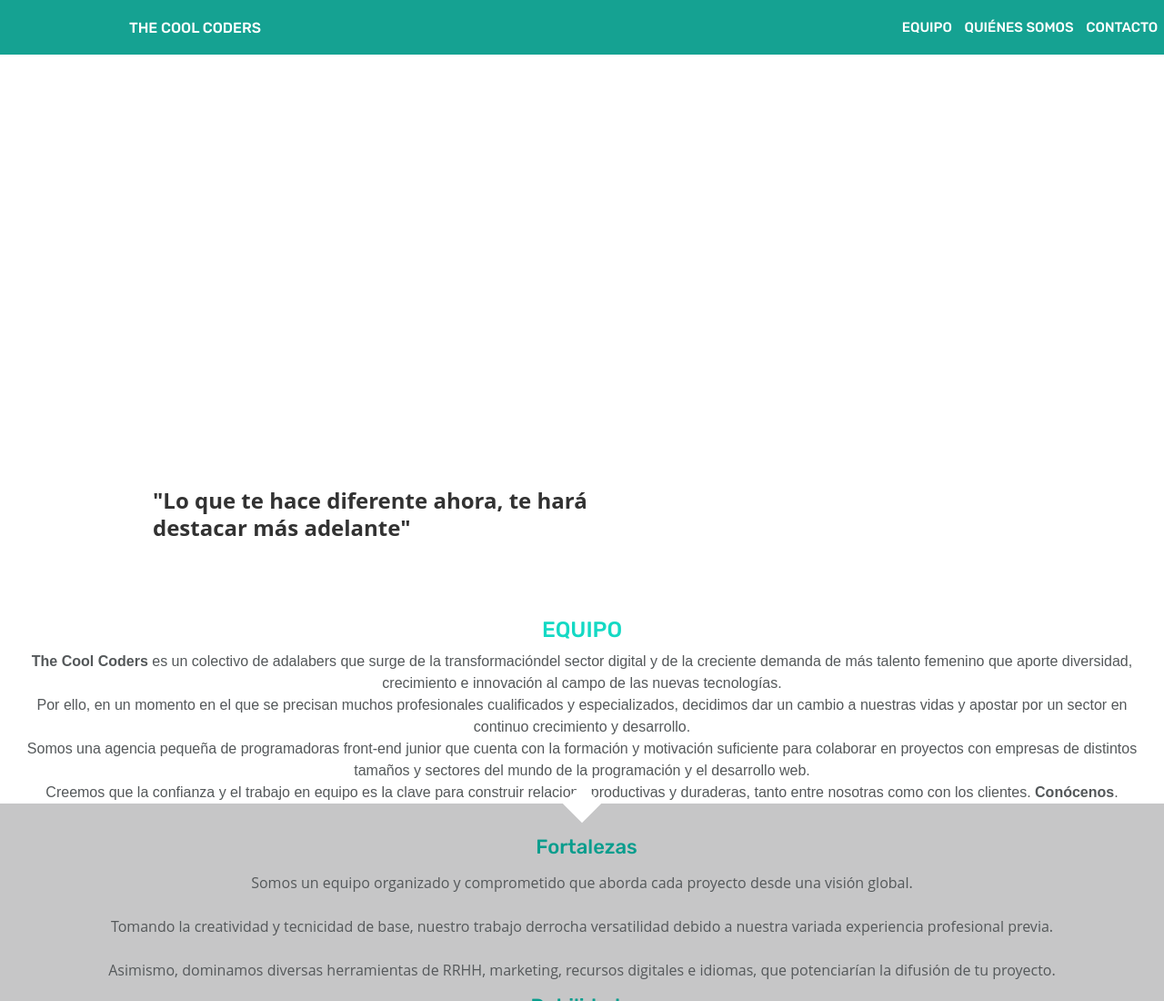
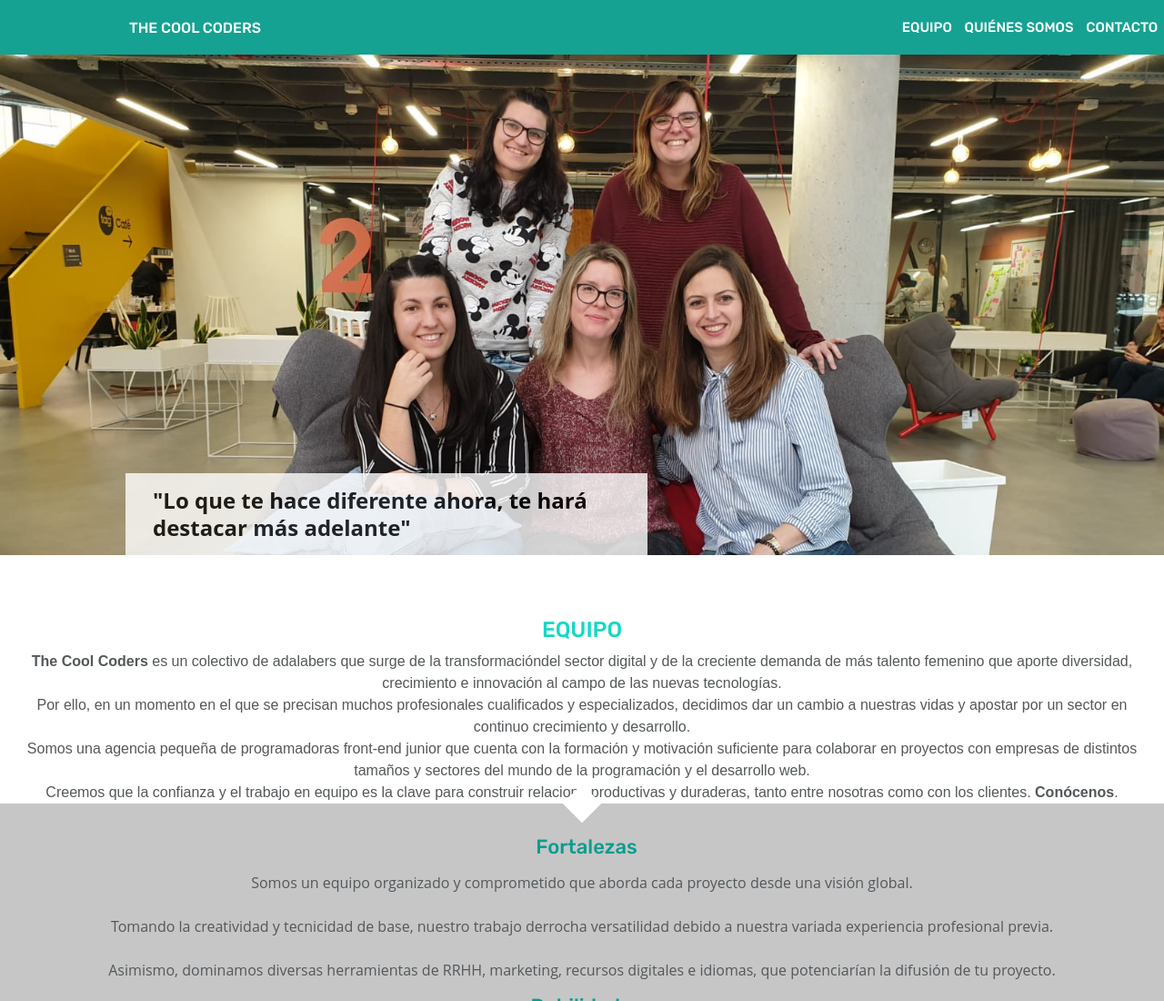
Before and after one commit to Adalab/project-promo-i-module-1-team-3-morning, a website: page docs/index.html in a window 1280 px wide. Shown: the top 1100 px of the page at 91% size. Drawn offline with nearby package versions, Linux system fonts and the light colour scheme; files that its build step writes are made by us from their sources.

Commit message:
head-hero fixed image and cleaned styles

```diff
--- a/_src/assets/scss/core/_header.scss
+++ b/_src/assets/scss/core/_header.scss
@@ -49,7 +49,7 @@ header {
 }
 
 .hero-image {
-  background: url("../images/hero-image.png") 50% no-repeat;
+  background: url("../../images/hero-image.jpeg") 50% no-repeat;
   background-size: cover;
   height: 421px;
   display: flex;
@@ -77,10 +77,7 @@ header {
 }
 @media all and (min-width: 768px) {
   .menu {
-    // position: sticky;
     height: 60px;
-    // top: 0;
-    // z-index: 1;
     display: flex;
     background-color: rgba(9, 157, 141, 0.95);
     justify-content: space-between;
@@ -93,11 +90,6 @@ header {
     justify-content: flex-start;
   }
 
-  // .main-title {
-  //   height: 30px;
-  //   font: 1rem "Rubik", "Open Sans", sans-serif;
-  //   color: rgb(255, 255, 255);
-  // }
   .nav {
     padding-right: 45px;
   }
@@ -107,11 +99,7 @@ header {
   }
 
   .hero-image {
-    // background: url("../images/hero-image.png") 50% no-repeat;
-    // background-size: cover;
     background-position: 0% 15%;
-    // height: 421px;
-    // display: flex;
     justify-content: flex-start;
     align-items: flex-end;
   }
@@ -119,14 +107,10 @@ header {
   .hero-text {
     width: 441px;
     height: 80px;
-    // box-sizing: border-box;
     margin-left: 46px;
     margin-right: 281px;
     padding: 15px 30px;
-    // position: relative;
     top: 0px;
-    // color: black;
-    // background-color: rgb(255, 255, 255);
     opacity: 0.8;
     display: flex;
     justify-content: flex-start;
@@ -139,38 +123,18 @@ header {
 }
 
 @media all and (min-width: 1200px) {
-  // .menu {
-  //   position: sticky;
-  //   top: 0;
-  //   width: 100%;
-  //   z-index: 1;
-  // }
-
   .header {
     height: 60px;
     padding-left: 142px;
   }
-
-  // .main-title {
-  //   display: flex;
-  //   justify-content: center;
-  //   align-items: center;
-  //   text-align: center;
-  //   color: rgb(255, 255, 255);
-  // }
   .nav {
     padding-right: 138px;
   }
-
   .nav-menu {
     width: 295px;
-    // height: 60px;
-    // margin: 0;
   }
 
   .hero-image {
-    // background: url("../images/hero-image.png") 50% no-repeat;
-    // background-size: cover;
     background-position: 0% 15%;
     height: 550px;
   }
@@ -178,14 +142,10 @@ header {
   .hero-text {
     width: 574px;
     height: 90px;
-    // box-sizing: border-box;
     margin-left: 138px;
     margin-right: 488px;
     padding: 15px 30px;
-    // position: relative;
     top: 0px;
-    // color: black;
-    // background-color: rgb(255, 255, 255);
     opacity: 0.8;
   }
 
```
